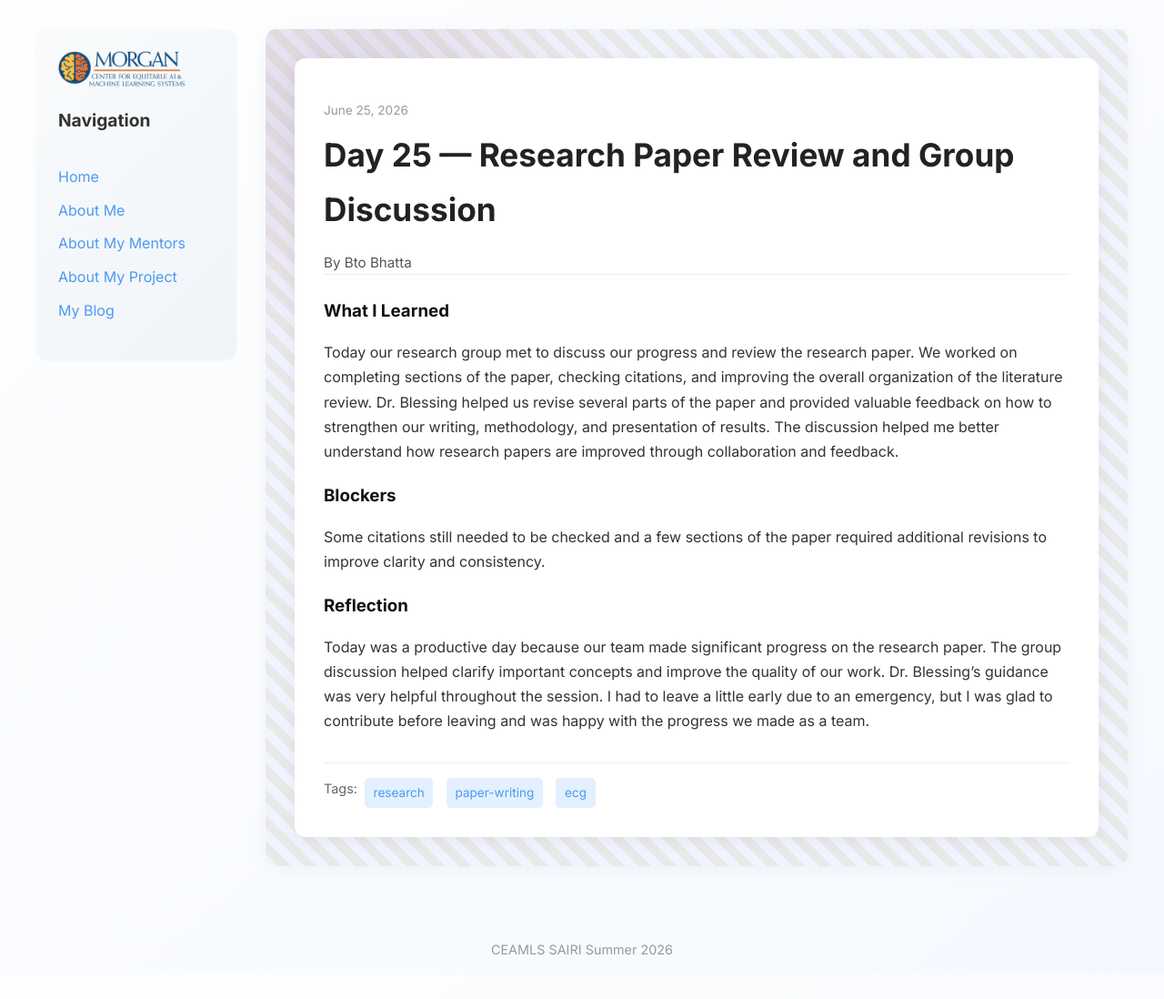
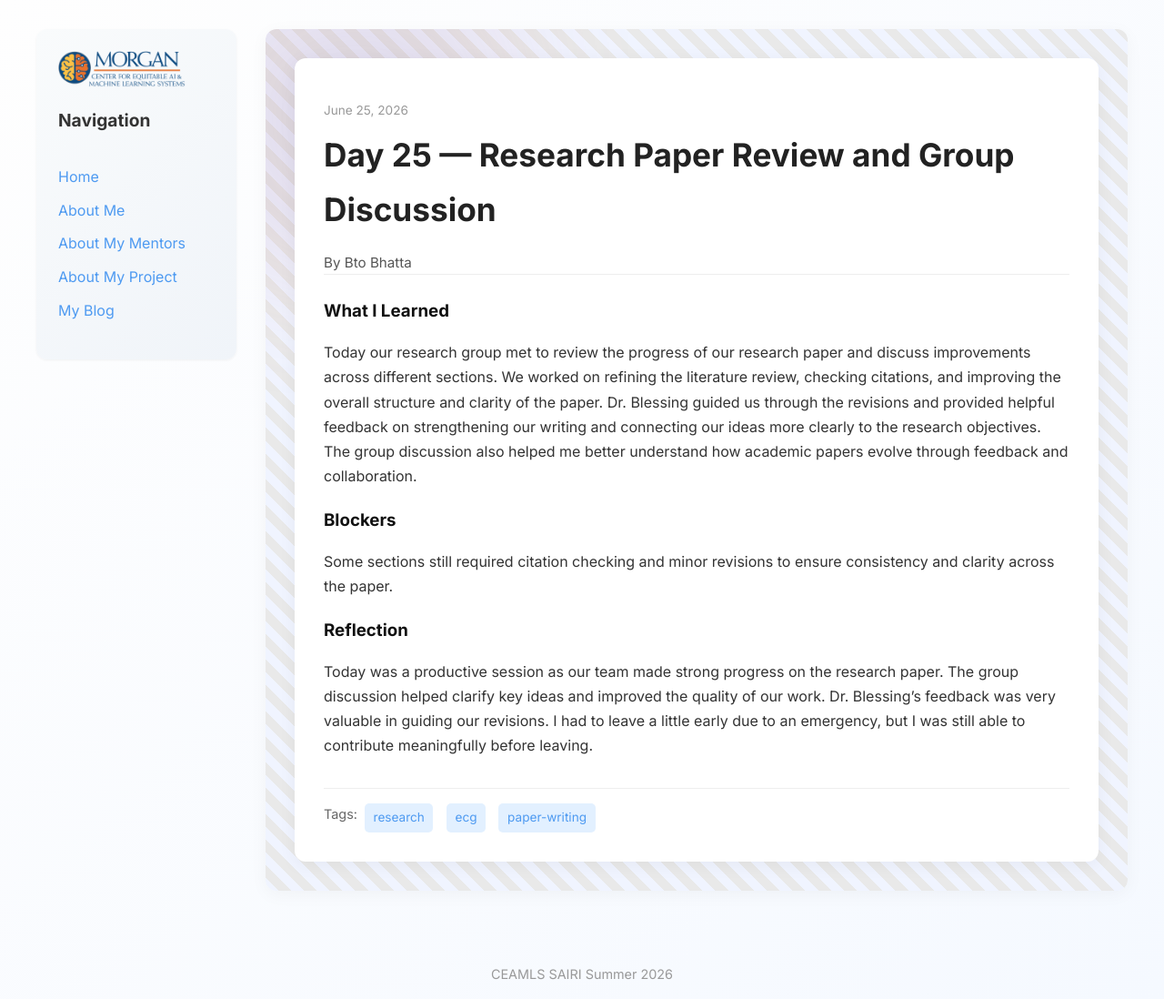
Before and after one commit to BtoBhatta/BtoBhatta, a Jekyll site: the page built from _posts/2026-06-25-day-23.md, in a window 1280 px wide. Shown: the whole page at 91% size. Built offline with Jekyll 4.4.1, drawn with Linux system fonts in a browser that asks for light colours; before the commit the page ends 1071 px from its top, so only the background shows below that.

Commit message:
Improve clarity and structure of Day 25 post
Revised the content for clarity and structure, enhancing the overall quality of the post.

```diff
--- a/_posts/2026-06-25-day-23.md
+++ b/_posts/2026-06-25-day-23.md
@@ -3,24 +3,24 @@
 title: "Day 25 — Research Paper Review and Group Discussion"
 date: 2026-06-25
 permalink: /day25.html
-tags: ["research", "paper-writing", "ecg"]
+tags: ["research", "ecg", "paper-writing"]
 
 what_i_learned: |
-  Today our research group met to discuss our progress and review the research paper.
-  We worked on completing sections of the paper, checking citations, and improving the
-  overall organization of the literature review. Dr. Blessing helped us revise several
-  parts of the paper and provided valuable feedback on how to strengthen our writing,
-  methodology, and presentation of results. The discussion helped me better understand
-  how research papers are improved through collaboration and feedback.
+  Today our research group met to review the progress of our research paper and discuss
+  improvements across different sections. We worked on refining the literature review,
+  checking citations, and improving the overall structure and clarity of the paper. Dr.
+  Blessing guided us through the revisions and provided helpful feedback on strengthening
+  our writing and connecting our ideas more clearly to the research objectives. The group
+  discussion also helped me better understand how academic papers evolve through feedback
+  and collaboration.
 
 blockers: |
-  Some citations still needed to be checked and a few sections of the paper required
-  additional revisions to improve clarity and consistency.
+  Some sections still required citation checking and minor revisions to ensure consistency
+  and clarity across the paper.
 
 reflection: |
-  Today was a productive day because our team made significant progress on the research
-  paper. The group discussion helped clarify important concepts and improve the quality
-  of our work. Dr. Blessing's guidance was very helpful throughout the session. I had
-  to leave a little early due to an emergency, but I was glad to contribute before
-  leaving and was happy with the progress we made as a team.
+  Today was a productive session as our team made strong progress on the research paper.
+  The group discussion helped clarify key ideas and improved the quality of our work. Dr.
+  Blessing's feedback was very valuable in guiding our revisions. I had to leave a little
+  early due to an emergency, but I was still able to contribute meaningfully before leaving.
 ---
```
